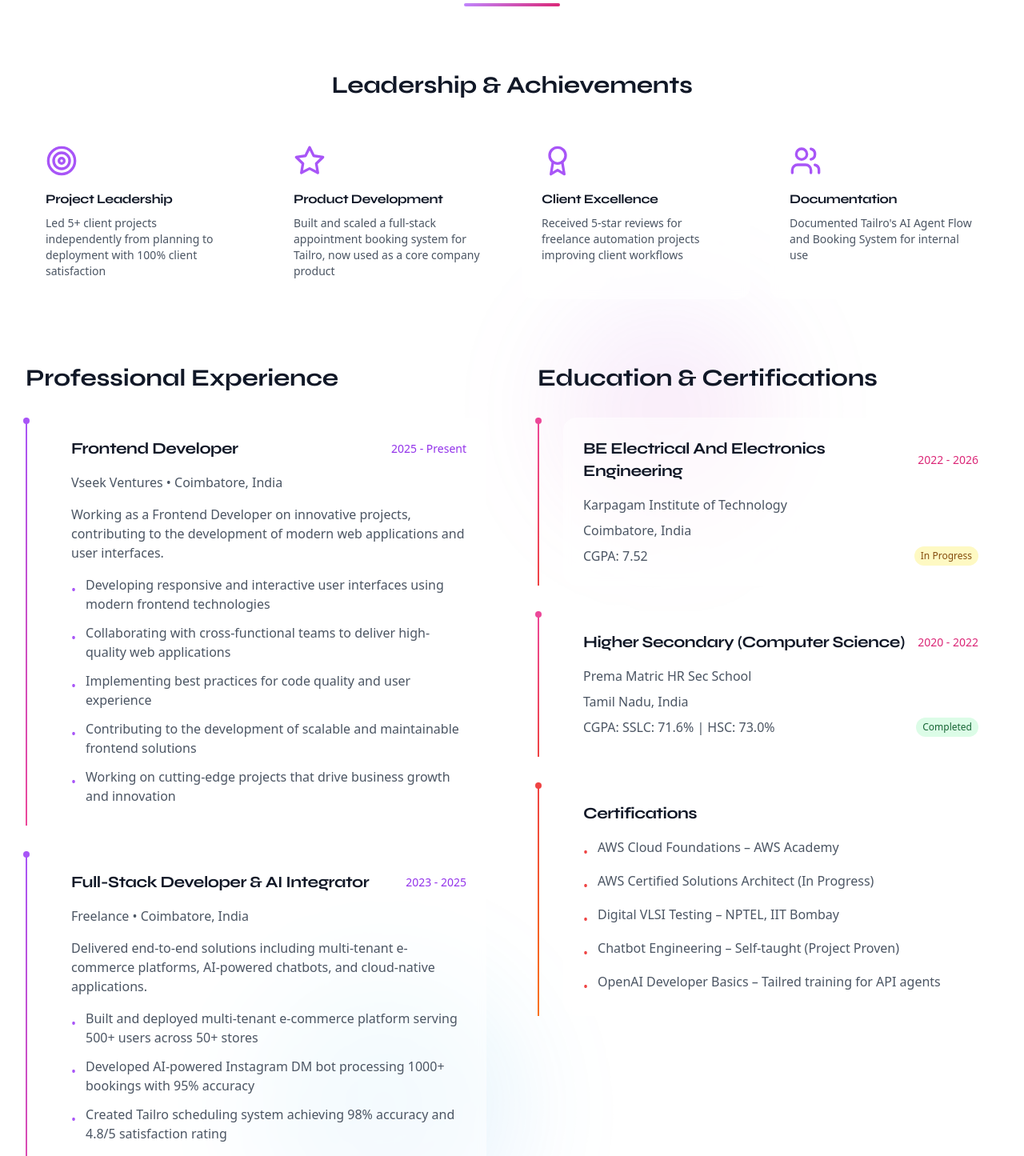
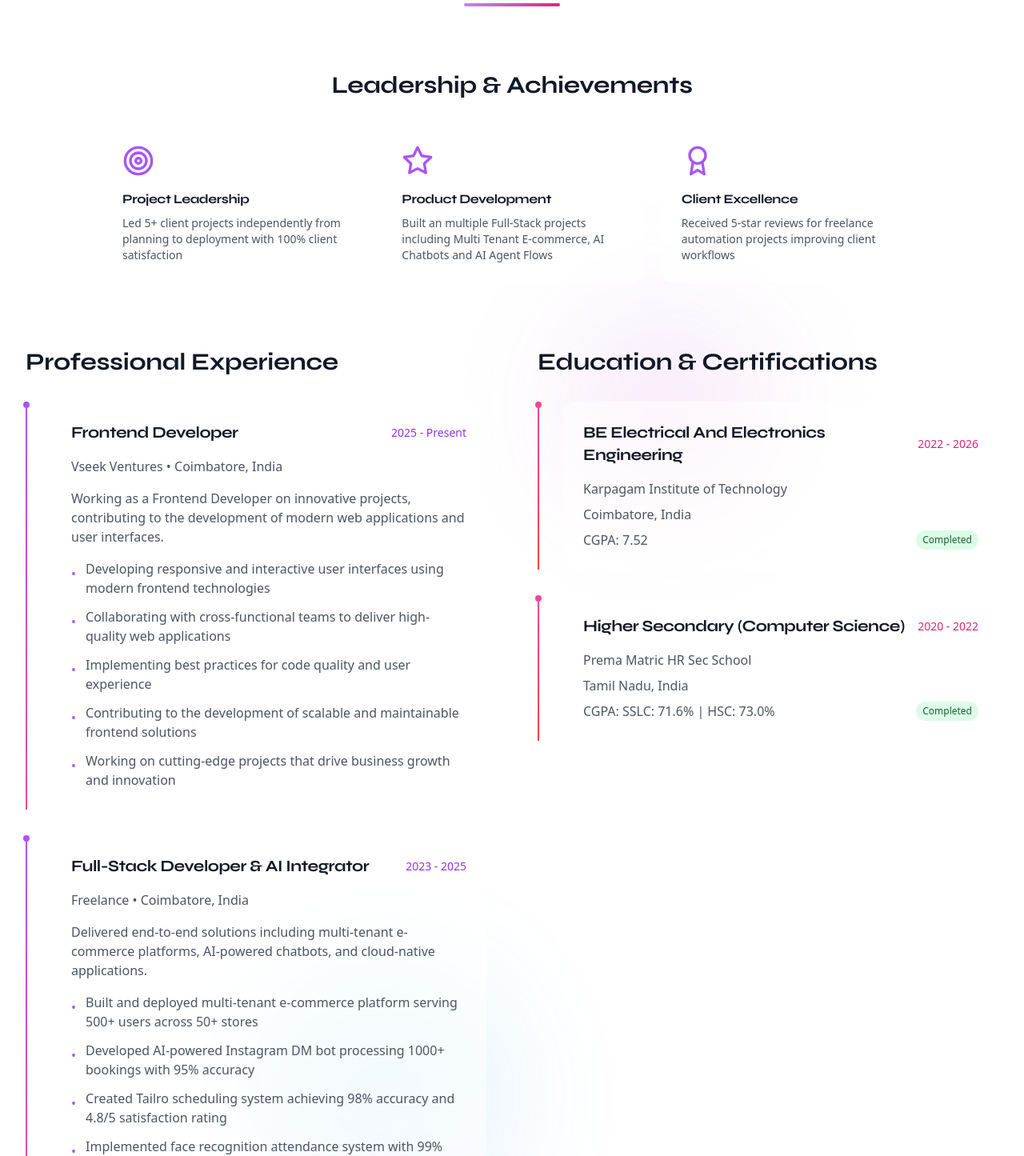
Before and after one commit to ruban9124/ruban-portfolio, a React (Vite) app: page / in a window 1280 px wide. Shown: the part 4795-6240 px from the top of the page at 80% size. Built offline with nearby package versions, Linux system fonts and the light colour scheme; a web font is replaced by a local one.

Commit message:
Refactor Experience component for improved code consistency and readability, including updates to string formatting and layout adjustments for better user experience.

```diff
--- a/src/components/Experience.tsx
+++ b/src/components/Experience.tsx
@@ -1,108 +1,112 @@
-import React from 'react';
-import { motion } from 'framer-motion';
-import { Briefcase, Award, Star, Target, Users } from 'lucide-react';
+import React from "react";
+import { motion } from "framer-motion";
+import { Briefcase, Award, Star, Target } from "lucide-react";
 
 const Experience: React.FC = () => {
   const experiences = [
     {
-      type: 'work',
-      title: 'Frontend Developer',
-      company: 'Vseek Ventures',
-      period: '2025 - Present',
-      location: 'Coimbatore, India',
-      description: 'Working as a Frontend Developer on innovative projects, contributing to the development of modern web applications and user interfaces.',
+      type: "work",
+      title: "Frontend Developer",
+      company: "Vseek Ventures",
+      period: "2025 - Present",
+      location: "Coimbatore, India",
+      description:
+        "Working as a Frontend Developer on innovative projects, contributing to the development of modern web applications and user interfaces.",
       achievements: [
-        'Developing responsive and interactive user interfaces using modern frontend technologies',
-        'Collaborating with cross-functional teams to deliver high-quality web applications',
-        'Implementing best practices for code quality and user experience',
-        'Contributing to the development of scalable and maintainable frontend solutions',
-        'Working on cutting-edge projects that drive business growth and innovation'
-      ]
+        "Developing responsive and interactive user interfaces using modern frontend technologies",
+        "Collaborating with cross-functional teams to deliver high-quality web applications",
+        "Implementing best practices for code quality and user experience",
+        "Contributing to the development of scalable and maintainable frontend solutions",
+        "Working on cutting-edge projects that drive business growth and innovation",
+      ],
     },
     {
-      type: 'work',
-      title: 'Full-Stack Developer & AI Integrator',
-      company: 'Freelance',
-      period: '2023 - 2025',
-      location: 'Coimbatore, India',
-      description: 'Delivered end-to-end solutions including multi-tenant e-commerce platforms, AI-powered chatbots, and cloud-native applications.',
+      type: "work",
+      title: "Full-Stack Developer & AI Integrator",
+      company: "Freelance",
+      period: "2023 - 2025",
+      location: "Coimbatore, India",
+      description:
+        "Delivered end-to-end solutions including multi-tenant e-commerce platforms, AI-powered chatbots, and cloud-native applications.",
       achievements: [
-        'Built and deployed multi-tenant e-commerce platform serving 500+ users across 50+ stores',
-        'Developed AI-powered Instagram DM bot processing 1000+ bookings with 95% accuracy',
-        'Created Tailro scheduling system achieving 98% accuracy and 4.8/5 satisfaction rating',
-        'Implemented face recognition attendance system with 99% accuracy for 200+ users',
-        'Delivered food delivery platform processing 5000+ orders across 25+ restaurants'
-      ]
+        "Built and deployed multi-tenant e-commerce platform serving 500+ users across 50+ stores",
+        "Developed AI-powered Instagram DM bot processing 1000+ bookings with 95% accuracy",
+        "Created Tailro scheduling system achieving 98% accuracy and 4.8/5 satisfaction rating",
+        "Implemented face recognition attendance system with 99% accuracy for 200+ users",
+        "Delivered food delivery platform processing 5000+ orders across 25+ restaurants",
+      ],
     },
     {
-      type: 'work',
-      title: 'Freelance Electrical Engineer',
-      company: 'Various Clients',
-      period: '2021 - 2023',
-      location: 'Coimbatore, India',
-      description: 'Hands-on experience in repairing and maintaining electrical equipment including amplifiers, motors, and home appliances.',
+      type: "work",
+      title: "Freelance Electrical Engineer",
+      company: "Various Clients",
+      period: "2021 - 2023",
+      location: "Coimbatore, India",
+      description:
+        "Hands-on experience in repairing and maintaining electrical equipment including amplifiers, motors, and home appliances.",
       achievements: [
-        'Gained practical experience in electrical troubleshooting and diagnostics',
-        'Developed problem-solving skills in hardware diagnostics and repair',
-        'Built foundation for technical understanding and precision work',
-        'Enhanced attention to detail and precision in technical work',
-        'Worked with various electrical equipment including amplifiers, motors, and home appliances'
-      ]
-    }
+        "Gained practical experience in electrical troubleshooting and diagnostics",
+        "Developed problem-solving skills in hardware diagnostics and repair",
+        "Built foundation for technical understanding and precision work",
+        "Enhanced attention to detail and precision in technical work",
+        "Worked with various electrical equipment including amplifiers, motors, and home appliances",
+      ],
+    },
   ];
 
   const education = [
     {
-      degree: 'BE Electrical And Electronics Engineering',
-      institution: 'Karpagam Institute of Technology',
-      period: '2022 - 2026',
-      location: 'Coimbatore, India',
-      cgpa: '7.52',
-      status: 'In Progress'
+      degree: "BE Electrical And Electronics Engineering",
+      institution: "Karpagam Institute of Technology",
+      period: "2022 - 2026",
+      location: "Coimbatore, India",
+      cgpa: "7.52",
+      status: "Completed",
     },
     {
-      degree: 'Higher Secondary (Computer Science)',
-      institution: 'Prema Matric HR Sec School',
-      period: '2020 - 2022',
-      location: 'Tamil Nadu, India',
-      cgpa: 'SSLC: 71.6% | HSC: 73.0%',
-      status: 'Completed'
-    }
+      degree: "Higher Secondary (Computer Science)",
+      institution: "Prema Matric HR Sec School",
+      period: "2020 - 2022",
+      location: "Tamil Nadu, India",
+      cgpa: "SSLC: 71.6% | HSC: 73.0%",
+      status: "Completed",
+    },
   ];
 
-  const certifications = [
-    'AWS Cloud Foundations – AWS Academy',
-    'AWS Certified Solutions Architect (In Progress)',
-    'Digital VLSI Testing – NPTEL, IIT Bombay',
-    'Chatbot Engineering – Self-taught (Project Proven)',
-    'OpenAI Developer Basics – Tailred training for API agents'
-  ];
+  // const certifications = [
+  //   "AWS Cloud Foundations – AWS Academy",
+  //   "AWS Certified Solutions Architect (In Progress)",
+  //   "Digital VLSI Testing – NPTEL, IIT Bombay",
+  //   "Chatbot Engineering – Self-taught (Project Proven)",
+  //   "OpenAI Developer Basics – Tailred training for API agents",
+  // ];
 
   const leadership = [
     {
       icon: Target,
-      title: 'Project Leadership',
-      description: 'Led 5+ client projects independently from planning to deployment with 100% client satisfaction'
+      title: "Project Leadership",
+      description:
+        "Led 5+ client projects independently from planning to deployment with 100% client satisfaction",
     },
     {
       icon: Star,
-      title: 'Product Development',
-      description: 'Built and scaled a full-stack appointment booking system for Tailro, now used as a core company product'
+      title: "Product Development",
+      description:
+        "Built an multiple Full-Stack projects including Multi Tenant E-commerce, AI Chatbots and AI Agent Flows",
     },
     {
       icon: Award,
-      title: 'Client Excellence',
-      description: 'Received 5-star reviews for freelance automation projects improving client workflows'
+      title: "Client Excellence",
+      description:
+        "Received 5-star reviews for freelance automation projects improving client workflows",
     },
-    {
-      icon: Users,
-      title: 'Documentation',
-      description: 'Documented Tailro\'s AI Agent Flow and Booking System for internal use'
-    }
   ];
 
   return (
-    <section id="experience" className="py-12 sm:py-12 md:py-12 bg-white dark:bg-black relative overflow-hidden">
+    <section
+      id="experience"
+      className="py-12 sm:py-12 md:py-12 bg-white dark:bg-black relative overflow-hidden"
+    >
       {/* Background Elements */}
       <div className="absolute inset-0">
         <motion.div
@@ -144,7 +148,7 @@ const Experience: React.FC = () => {
               viewport={{ once: true }}
             >
               Work
-            </motion.span>{' '}
+            </motion.span>{" "}
             <motion.span
               initial={{ opacity: 0, x: 50 }}
               whileInView={{ opacity: 1, x: 0 }}
@@ -176,7 +180,7 @@ const Experience: React.FC = () => {
           <h3 className="text-xl sm:text-2xl md:text-3xl font-bold text-gray-900 dark:text-white mb-6 sm:mb-8 text-center">
             Leadership & Achievements
           </h3>
-          <div className="grid grid-cols-1 sm:grid-cols-2 lg:grid-cols-4 gap-4 sm:gap-6">
+          <div className="grid max-w-5xl mx-auto grid-cols-1 sm:grid-cols-2 lg:grid-cols-3 gap-4 sm:gap-6">
             {leadership.map(({ icon: Icon, title, description }, index) => (
               <motion.div
                 key={title}
@@ -188,8 +192,12 @@ const Experience: React.FC = () => {
                 className="p-4 sm:p-6 bg-white/50 dark:bg-white/5 backdrop-blur-sm rounded-xl sm:rounded-2xl border border-white/20 dark:border-white/10 hover:border-purple-500/30 transition-all duration-300"
               >
                 <Icon className="w-6 h-6 sm:w-8 sm:h-8 md:w-10 md:h-10 text-purple-500 mb-3 sm:mb-4" />
-                <h4 className="font-bold text-gray-900 dark:text-white mb-2 text-xs sm:text-sm md:text-base">{title}</h4>
-                <p className="text-xs sm:text-sm text-gray-600 dark:text-gray-400">{description}</p>
+                <h4 className="font-bold text-gray-900 dark:text-white mb-2 text-xs sm:text-sm md:text-base">
+                  {title}
+                </h4>
+                <p className="text-xs sm:text-sm text-gray-600 dark:text-gray-400">
+                  {description}
+                </p>
               </motion.div>
             ))}
           </div>
@@ -221,11 +229,19 @@ const Experience: React.FC = () => {
                   <div className="absolute left-[-3px] top-0 w-2 h-2 rounded-full bg-purple-500" />
                   <div className="bg-white/50 dark:bg-white/5 backdrop-blur-sm rounded-xl sm:rounded-2xl border border-white/20 dark:border-white/10 p-4 sm:p-6">
                     <div className="flex flex-col sm:flex-row sm:items-center sm:justify-between gap-2 sm:gap-4 mb-3 sm:mb-4">
-                      <h4 className="text-lg sm:text-xl font-bold text-gray-900 dark:text-white">{exp.title}</h4>
-                      <span className="text-sm text-purple-600 dark:text-purple-400 font-medium">{exp.period}</span>
+                      <h4 className="text-lg sm:text-xl font-bold text-gray-900 dark:text-white">
+                        {exp.title}
+                      </h4>
+                      <span className="text-sm text-purple-600 dark:text-purple-400 font-medium">
+                        {exp.period}
+                      </span>
                     </div>
-                    <div className="text-sm sm:text-base text-gray-600 dark:text-gray-400 mb-3 sm:mb-4">{exp.company} • {exp.location}</div>
-                    <p className="text-sm sm:text-base text-gray-600 dark:text-gray-400 mb-4">{exp.description}</p>
+                    <div className="text-sm sm:text-base text-gray-600 dark:text-gray-400 mb-3 sm:mb-4">
+                      {exp.company} • {exp.location}
+                    </div>
+                    <p className="text-sm sm:text-base text-gray-600 dark:text-gray-400 mb-4">
+                      {exp.description}
+                    </p>
                     <ul className="space-y-2 sm:space-y-3 text-sm sm:text-base text-gray-600 dark:text-gray-400">
                       {exp.achievements.map((achievement, idx) => (
                         <motion.li
@@ -272,17 +288,30 @@ const Experience: React.FC = () => {
                   <div className="absolute left-[-3px] top-0 w-2 h-2 rounded-full bg-pink-500" />
                   <div className="bg-white/50 dark:bg-white/5 backdrop-blur-sm rounded-xl sm:rounded-2xl border border-white/20 dark:border-white/10 p-4 sm:p-6">
                     <div className="flex flex-col sm:flex-row sm:items-center sm:justify-between gap-2 sm:gap-4 mb-3 sm:mb-4">
-                      <h4 className="text-lg sm:text-xl font-bold text-gray-900 dark:text-white">{edu.degree}</h4>
-                      <span className="text-sm text-pink-600 dark:text-pink-400 font-medium whitespace-nowrap">{edu.period}</span>
+                      <h4 className="text-lg sm:text-xl font-bold text-gray-900 dark:text-white">
+                        {edu.degree}
+                      </h4>
+                      <span className="text-sm text-pink-600 dark:text-pink-400 font-medium whitespace-nowrap">
+                        {edu.period}
+                      </span>
                     </div>
-                    <div className="text-sm sm:text-base text-gray-600 dark:text-gray-400 mb-2">{edu.institution}</div>
-                    <div className="text-sm sm:text-base text-gray-600 dark:text-gray-400 mb-2">{edu.location}</div>
+                    <div className="text-sm sm:text-base text-gray-600 dark:text-gray-400 mb-2">
+                      {edu.institution}
+                    </div>
+                    <div className="text-sm sm:text-base text-gray-600 dark:text-gray-400 mb-2">
+                      {edu.location}
+                    </div>
                     <div className="flex justify-between items-center">
-                      <span className="text-sm sm:text-base text-gray-600 dark:text-gray-400">CGPA: {edu.cgpa}</span>
-                      <span className={`text-xs px-2 py-1 rounded-full ${edu.status === 'In Progress'
-                        ? 'bg-yellow-100 text-yellow-800 dark:bg-yellow-900/30 dark:text-yellow-400'
-                        : 'bg-green-100 text-green-800 dark:bg-green-900/30 dark:text-green-400'
-                        }`}>
+                      <span className="text-sm sm:text-base text-gray-600 dark:text-gray-400">
+                        CGPA: {edu.cgpa}
+                      </span>
+                      <span
+                        className={`text-xs px-2 py-1 rounded-full ${
+                          edu.status === "In Progress"
+                            ? "bg-yellow-100 text-yellow-800 dark:bg-yellow-900/30 dark:text-yellow-400"
+                            : "bg-green-100 text-green-800 dark:bg-green-900/30 dark:text-green-400"
+                        }`}
+                      >
                         {edu.status}
                       </span>
                     </div>
@@ -291,7 +320,7 @@ const Experience: React.FC = () => {
               ))}
 
               {/* Certifications */}
-              <motion.div
+              {/* <motion.div
                 initial={{ opacity: 0, x: 30 }}
                 whileInView={{ opacity: 1, x: 0 }}
                 transition={{ duration: 0.6, delay: 0.3 }}
@@ -300,7 +329,9 @@ const Experience: React.FC = () => {
               >
                 <div className="absolute left-[-3px] top-0 w-2 h-2 rounded-full bg-red-500" />
                 <div className="bg-white/50 dark:bg-white/5 backdrop-blur-sm rounded-xl sm:rounded-2xl border border-white/20 dark:border-white/10 p-4 sm:p-6">
-                  <h4 className="text-lg sm:text-xl font-bold text-gray-900 dark:text-white mb-4">Certifications</h4>
+                  <h4 className="text-lg sm:text-xl font-bold text-gray-900 dark:text-white mb-4">
+                    Certifications
+                  </h4>
                   <ul className="space-y-2 sm:space-y-3">
                     {certifications.map((cert, idx) => (
                       <motion.li
@@ -317,7 +348,7 @@ const Experience: React.FC = () => {
                     ))}
                   </ul>
                 </div>
-              </motion.div>
+              </motion.div> */}
             </div>
           </motion.div>
         </div>
```
